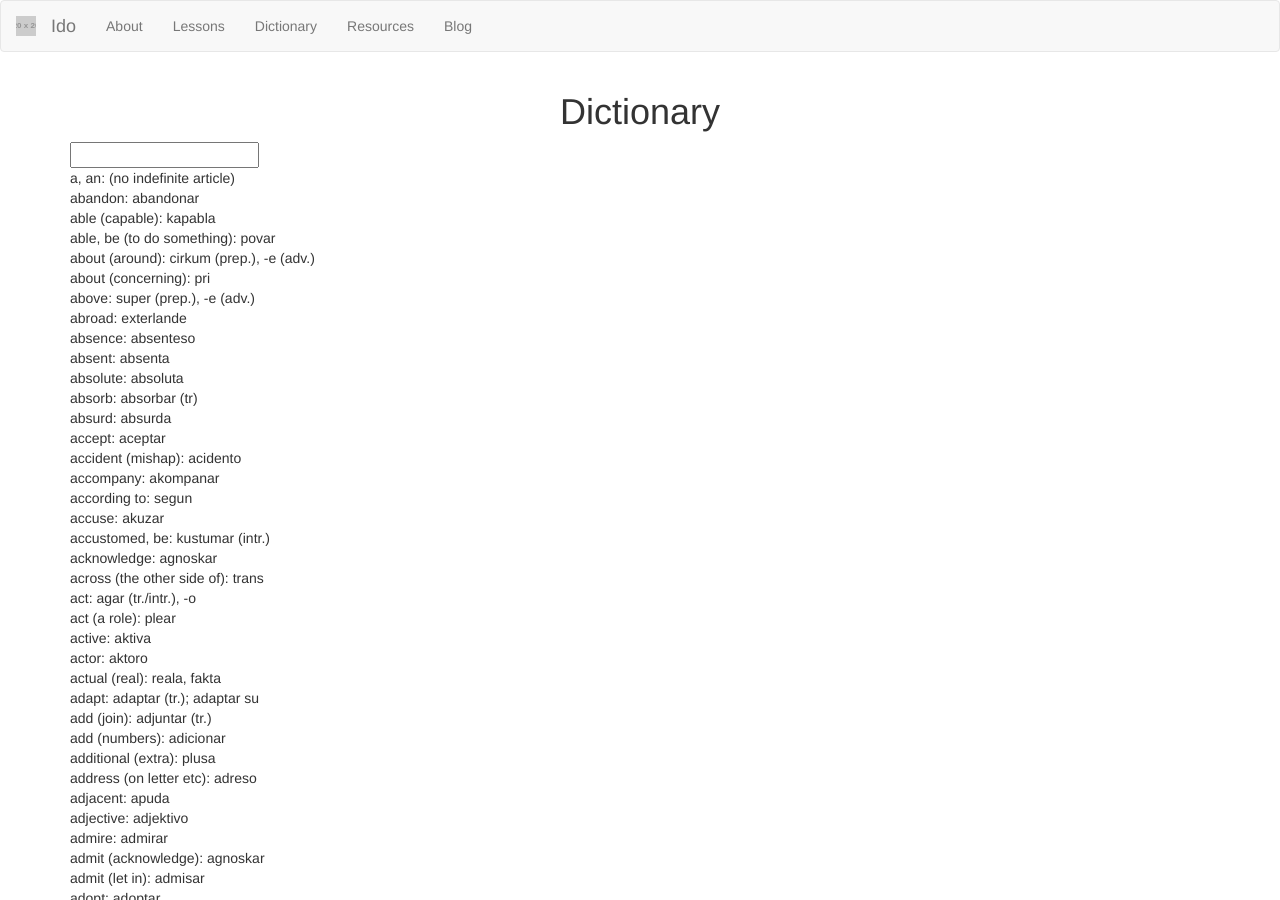
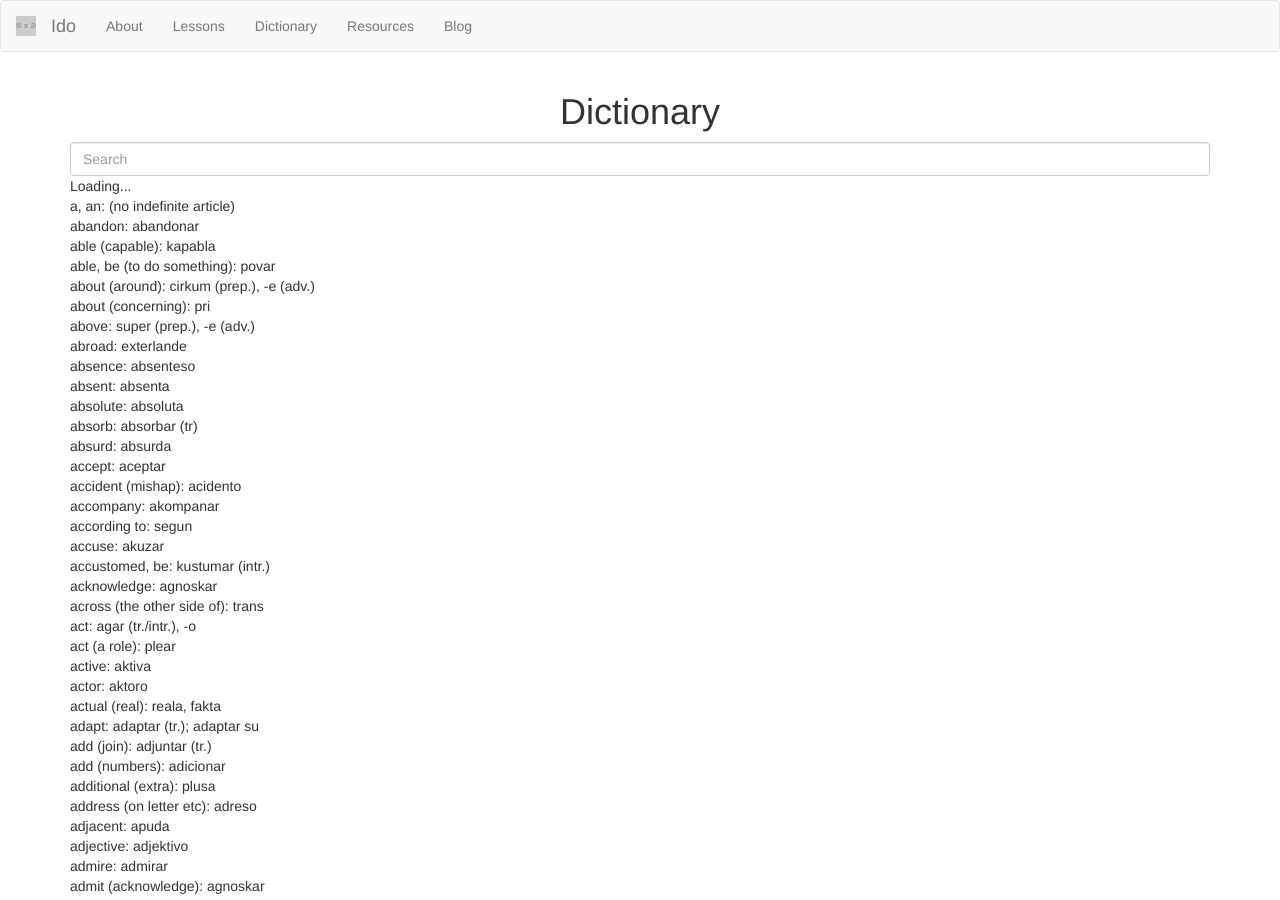
Before and after one commit to mkeedlinger/I-duh, a Jekyll site: the page built from dictionary.html, in a window 1280 px wide and 900 px high. Built offline with Jekyll 4.4.1, drawn with Linux system fonts in a browser that asks for light colours; nearby versions of some CDN libraries.

Commit message:
Added bootstrap input class and loading text

```diff
--- a/dictionary.html
+++ b/dictionary.html
@@ -12,8 +12,8 @@ more_includes:
   </div>
   <div class="row">
     <div class="col-md-12 dict">
-    <input type="text" id="search">
-      <div id="results"></div>
+      <input type="text" id="search" class="form-control" placeholder="Search">
+      <div id="results">Loading...</div>
     </div>
   </div>
 </div>
```
